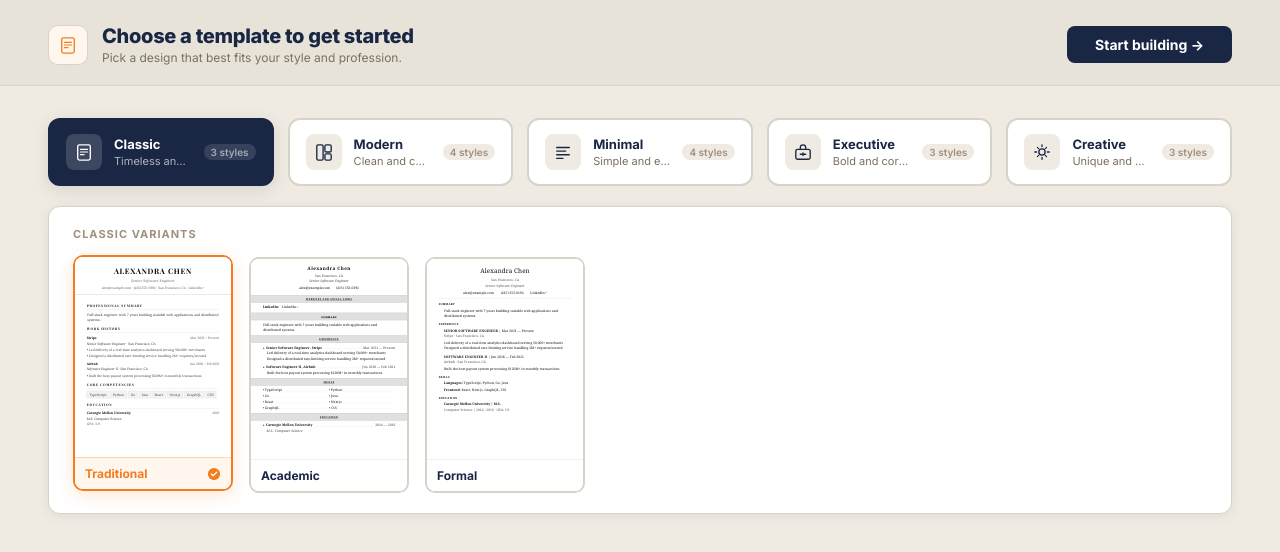
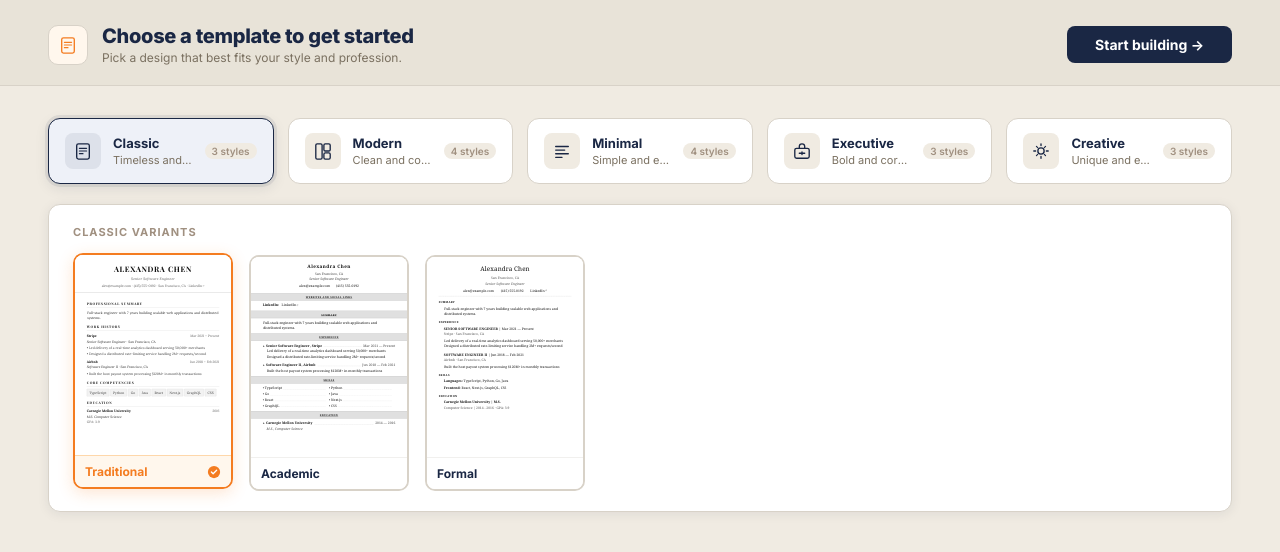
Before and after one commit to promitdan/resume-builder, a React (Vite) app in the folder frontend/: page /build in a window 1280 px wide. Shown: the top 552 px of the page. Built offline with nearby package versions, Linux system fonts and the light colour scheme.

Commit message:
feat: soften category card selected state, add variants fade-in transition

```diff
--- a/frontend/src/components/wizard/TemplateGallery.jsx
+++ b/frontend/src/components/wizard/TemplateGallery.jsx
@@ -135,6 +135,13 @@ export default function TemplateGallery({ onStart }) {
       fontFamily: "'Inter', -apple-system, sans-serif",
       display: 'flex', flexDirection: 'column',
     }}>
+      <style>{`
+        @keyframes variantsFadeIn {
+          from { opacity: 0; transform: translateY(-6px); }
+          to   { opacity: 1; transform: translateY(0); }
+        }
+        .variants-panel { animation: variantsFadeIn 0.18s ease; }
+      `}</style>
       {/* Header */}
       <div style={{
         padding: '24px 48px 20px', background: bg2,
@@ -194,11 +201,16 @@ export default function TemplateGallery({ onStart }) {
                 onClick={() => handleFamilyClick(family.id)}
                 onKeyDown={e => (e.key === 'Enter' || e.key === ' ') && handleFamilyClick(family.id)}
                 style={{
-                  flex: 1, border: `2px solid ${isExpanded || hasSelected ? navy : border}`,
+                  flex: 1,
+                  border: `1.5px solid ${isExpanded ? navy : hasSelected ? '#c2cce0' : border}`,
                   borderRadius: 12, overflow: 'hidden', cursor: 'pointer',
-                  background: isExpanded ? navy : '#fff',
-                  transition: 'border-color 0.15s, box-shadow 0.15s, background 0.15s',
-                  boxShadow: isExpanded ? '0 4px 16px rgba(26,39,68,0.12)' : 'none',
+                  background: isExpanded ? '#eef1f8' : '#fff',
+                  transition: 'border-color 0.18s, box-shadow 0.18s, background 0.18s',
+                  boxShadow: isExpanded
+                    ? '0 0 0 3px rgba(26,39,68,0.08), 0 4px 14px rgba(26,39,68,0.10)'
+                    : hasSelected
+                    ? '0 0 0 2px rgba(26,39,68,0.05)'
+                    : 'none',
                   padding: '14px 16px',
                   display: 'flex', alignItems: 'center', gap: 12,
                   position: 'relative',
@@ -206,21 +218,20 @@ export default function TemplateGallery({ onStart }) {
               >
                 <div style={{
                   width: 36, height: 36, borderRadius: 8, flexShrink: 0,
-                  background: isExpanded ? 'rgba(255,255,255,0.15)' : bg,
+                  background: isExpanded ? 'rgba(26,39,68,0.08)' : bg,
                   display: 'flex', alignItems: 'center', justifyContent: 'center',
+                  transition: 'background 0.18s',
                 }}>
-                  {FAMILY_META[family.id]?.icon(isExpanded ? '#fff' : navy)}
+                  {FAMILY_META[family.id]?.icon(navy)}
                 </div>
                 <div style={{ flex: 1, minWidth: 0 }}>
                   <div style={{
-                    fontWeight: 700, fontSize: 13, lineHeight: 1.3,
-                    color: isExpanded ? '#fff' : navy,
+                    fontWeight: 700, fontSize: 13, lineHeight: 1.3, color: navy,
                   }}>
                     {family.label}
                   </div>
                   <div style={{
-                    fontSize: 11, marginTop: 2,
-                    color: isExpanded ? 'rgba(255,255,255,0.65)' : '#7a7060',
+                    fontSize: 11, marginTop: 2, color: '#7a7060',
                     whiteSpace: 'nowrap', overflow: 'hidden', textOverflow: 'ellipsis',
                   }}>
                     {FAMILY_META[family.id]?.description}
@@ -228,9 +239,7 @@ export default function TemplateGallery({ onStart }) {
                 </div>
                 <span style={{
                   fontSize: 10, fontWeight: 600, flexShrink: 0,
-                  color: isExpanded ? 'rgba(255,255,255,0.55)' : '#a09080',
-                  background: isExpanded ? 'rgba(255,255,255,0.12)' : bg,
-                  borderRadius: 20, padding: '2px 7px',
+                  color: '#a09080', background: bg, borderRadius: 20, padding: '2px 7px',
                 }}>
                   {family.templates.length} styles
                 </span>
@@ -244,7 +253,7 @@ export default function TemplateGallery({ onStart }) {
           const family = CATEGORIES.find(c => c.id === expandedFamily)
           if (!family) return null
           return (
-            <div style={{
+            <div key={expandedFamily} className="variants-panel" style={{
               background: '#fff', borderRadius: 12, padding: '20px 24px',
               border: `1px solid ${border}`,
               boxShadow: '0 2px 12px rgba(26,39,68,0.08)',
```
